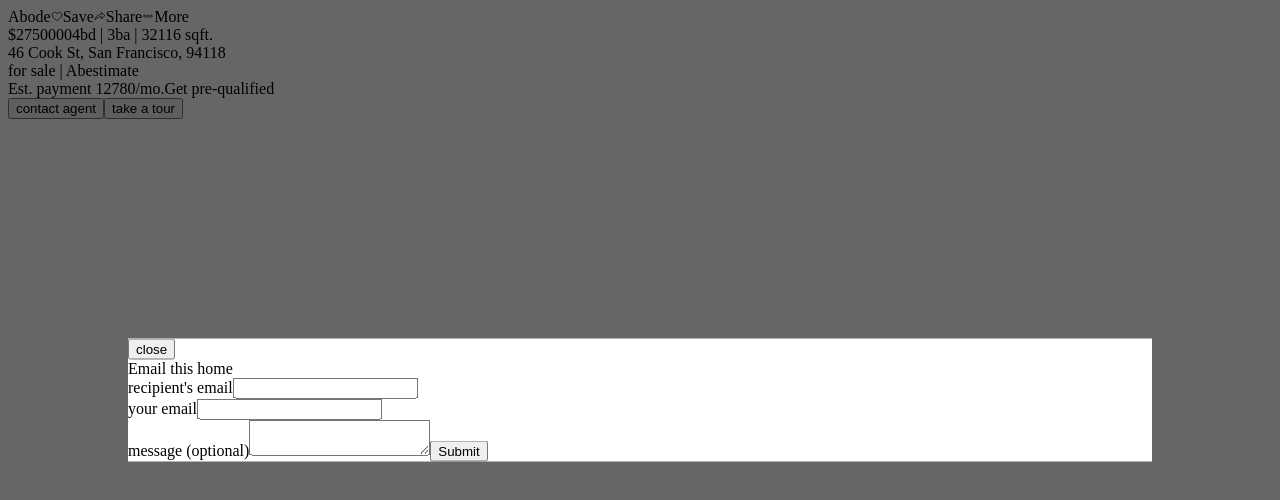
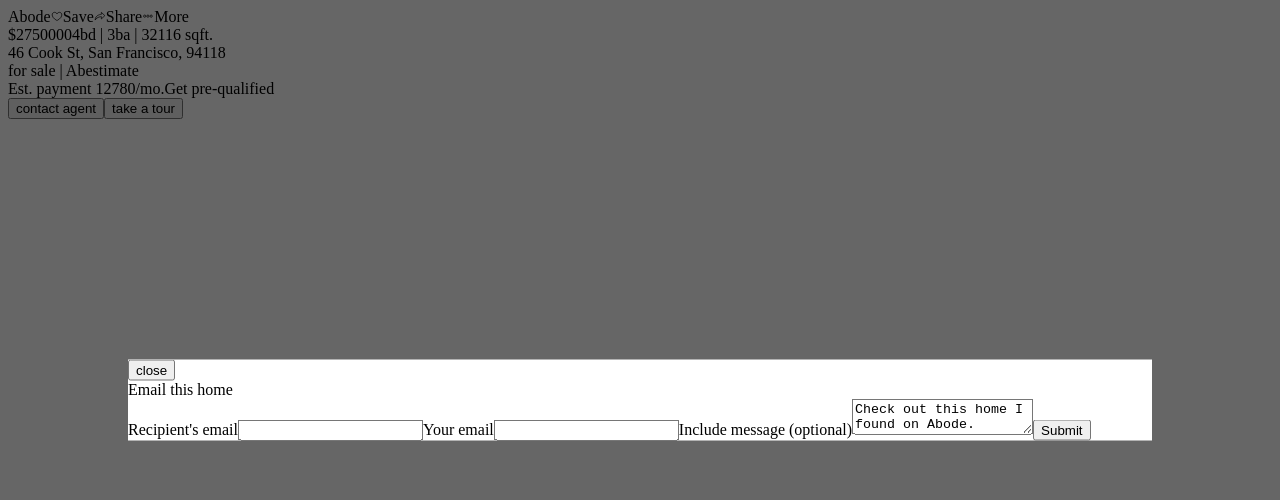
Before and after one commit to Bungal-ow/Contacts, a React app: page / in a window 1280 px wide. Both pictures are taken after a click on the element "Share". Shown: the top 500 px of the page. Built offline with nearby package versions, Linux system fonts and the light colour scheme; the HTML template or start-up script is replaced by a standard one.

Commit message:
Minor fixes

```diff
--- a/client/src/components/Share.jsx
+++ b/client/src/components/Share.jsx
@@ -7,7 +7,7 @@ class Share extends Component {
     this.state = {
       recipientEmail: '',
       userEmail: '',
-      userMessage: '',
+      userMessage: 'Check out this home I found on Abode.',
     };
 
     this.handleSubmit = this.handleSubmit.bind(this);
@@ -34,29 +34,30 @@ class Share extends Component {
         <div className="body">
           <div className="form">
             <form onSubmit={this.handleSubmit}>
-              <label>
-                recipient&apos;s email
+              <label htmlFor="recipientEmail">
+                Recipient&apos;s email
                 <input
+                  id="recipientEmail"
                   name="recipientEmail"
                   type="email"
                   defaultValue={recipientEmail}
                   onChange={this.handleChange}
                 />
-                <br></br>
               </label>
-              <label>
-                your email
+              <label htmlFor="userEmail">
+                Your email
                 <input
+                  id="userEmail"
                   name="userEmail"
                   type="email"
                   defaultValue={userEmail}
                   onChange={this.handleChange}
                 />
-                <br></br>
               </label>
-              <label>
-                message (optional)
+              <label htmlFor="userMessage">
+                Include message (optional)
                 <textarea
+                  id="userMessage"
                   name="userMessage"
                   defaultValue={userMessage}
                   onChange={this.handleChange}
--- a/client/src/components/Summary.jsx
+++ b/client/src/components/Summary.jsx
@@ -47,7 +47,7 @@ class Summary extends Component {
     let modal;
 
     if (show) {
-      modal = <Modal show={show} type={type} handleClose={this.hideModal} />;
+      modal = <Modal type={type} handleClose={this.hideModal} />;
     }
 
     return (
```
Also changed, not shown: 1 other file (tests, documents, lock files or other folders).
